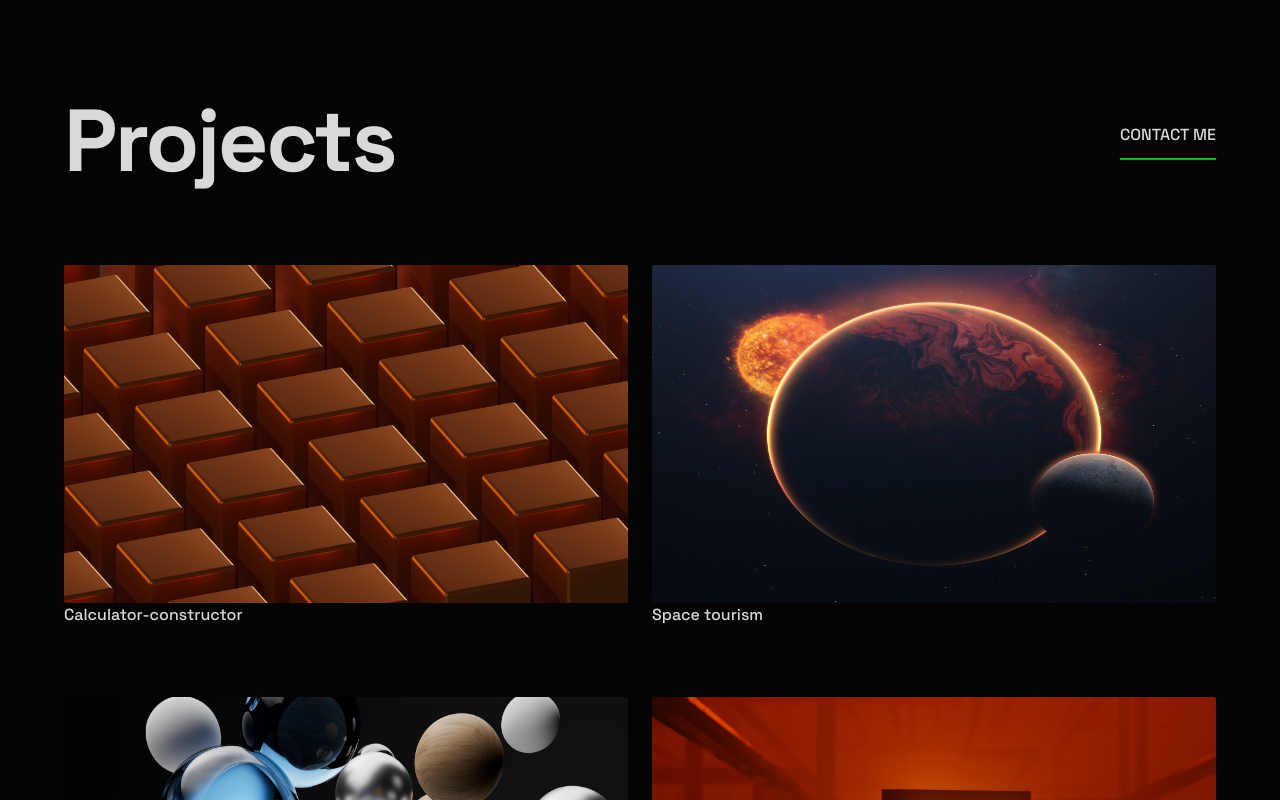
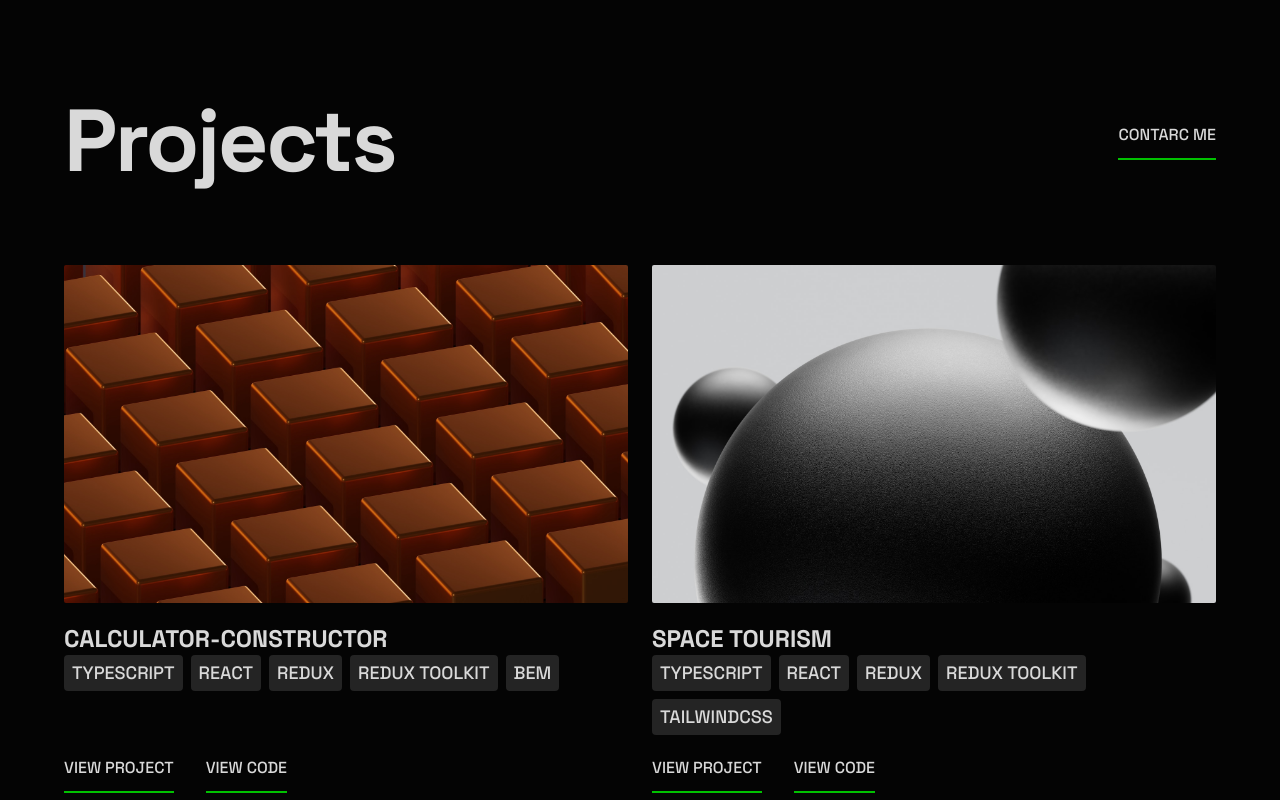
Before and after one commit to otr-web-study/simple-portfolio, a Vue app: page / in a window 1280 px wide. Shown: the part 1140-1940 px from the top of the page. Built offline with nearby package versions, Linux system fonts and the light colour scheme.

Commit message:
finished projects, started contact

```diff
--- a/package.json
+++ b/package.json
@@ -13,6 +13,7 @@
   },
   "dependencies": {
     "pinia": "^2.1.6",
+    "vee-validate": "^4.11.1",
     "vue": "^3.3.4"
   },
   "devDependencies": {
--- a/src/App.vue
+++ b/src/App.vue
@@ -3,6 +3,7 @@ import TheHeader from '@/components/TheHeader.vue';
 import GreetingSection from '@/components/GreetingSection.vue';
 import TechnologiesPanel from './components/TechnologiesPanel.vue';
 import ProjectsSection from './components/ProjectsSection.vue';
+import ContactMeSection from './components/ContactMeSection.vue';
 import { useFetchData } from '@/hooks/useFetchData';
 
 useFetchData();
@@ -14,5 +15,6 @@ useFetchData();
     <GreetingSection />
     <TechnologiesPanel />
     <ProjectsSection />
+    <ContactMeSection />
   </main>
 </template>
--- a/src/components/ContactMe.vue
+++ b/src/components/AppLink.vue
@@ -1,12 +1,19 @@
 <script setup lang="ts">
-const props = withDefaults(defineProps<{ class?: string }>(), { class: '' });
+interface AppLinkProps {
+  class?: string;
+  to: string;
+  target?: string;
+}
+const props = withDefaults(defineProps<AppLinkProps>(), { class: '', target: '' });
 </script>
 
 <template>
   <a
-    href="#contact-me"
+    :href="to"
     class="tracking-heading-[2.286px] inline-block border-b-2 border-b-accent pb-[10px] text-base uppercase leading-[26px] transition-colors duration-[400ms] hover:text-accent"
     :class="props.class"
-    >contact me</a
+    :target="target"
   >
+    <slot />
+  </a>
 </template>
--- /dev/null
+++ b/src/components/ContactMeSection.vue
@@ -0,0 +1,27 @@
+<script setup lang="ts">
+import TheContainer from './TheContainer.vue';
+import InputWithValidation from './InputWithValidation.vue';
+</script>
+
+<template>
+  <section class="bg-tertiary pb-20 pt-16 xl:pt-20">
+    <TheContainer class="flex flex-col items-center xl:flex-row xl:items-start xl:justify-between">
+      <div class="max-w-full md:max-w-[445px]">
+        <h2
+          class="text-[40px] font-bold leading-[40px] tracking-[-1.1px] md:text-[72px] md:leading-[72px] md:tracking-[-2px] xl:text-heading-xl xl:leading-heading-xl xl:tracking-heading-xl"
+        >
+          Contact
+        </h2>
+        <p
+          class="mt-5 text-center text-[16px] leading-[26px] text-silver md:text-[18px] md:leading-[28px] xl:mt-9 xl:text-left"
+        >
+          I would love to hear about your project and how I could help. Please fill in the form, and
+          I’ll get back to you as soon as possible.
+        </p>
+      </div>
+      <form class="max-w-full md:max-w-[445px]">
+        <InputWithValidation name="name" placeholder="Name" />
+      </form>
+    </TheContainer>
+  </section>
+</template>
--- a/src/components/GreetingSection.vue
+++ b/src/components/GreetingSection.vue
@@ -1,6 +1,6 @@
 <script setup lang="ts">
 import TheContainer from './TheContainer.vue';
-import ContactMe from './ContactMe.vue';
+import AppLink from './AppLink.vue';
 </script>
 
 <template>
@@ -26,7 +26,7 @@ import ContactMe from './ContactMe.vue';
       >
         I’m a front-end developer passionate about building accessible web apps that users love.
       </p>
-      <ContactMe class="mt-5 md:mt-52" />
+      <AppLink class="mt-5 md:mt-52" to="#contact-me">Contarc Me</AppLink>
     </TheContainer>
   </section>
 </template>
--- /dev/null
+++ b/src/components/InputWithValidation.vue
@@ -0,0 +1,19 @@
+<script setup lang="ts">
+import { useField } from 'vee-validate';
+
+interface InputProps {
+  name: string;
+  placeholder?: string;
+}
+
+const props = defineProps<InputProps>();
+
+const { value, errorMessage } = useField(() => props.name);
+</script>
+
+<template>
+  <input v-model="value" class="" autocomplete="off" :placeholder="placeholder" />
+  <span class="" :class="{ 'opacity-100': errorMessage }">
+    {{ errorMessage }}
+  </span>
+</template>
--- a/src/components/ProjectItem.vue
+++ b/src/components/ProjectItem.vue
@@ -1,12 +1,41 @@
 <script setup lang="ts">
+import AppLink from './AppLink.vue';
 import { type Project } from '@/types/Project';
 
 defineProps<{ project: Project }>();
 </script>
 
 <template>
-  <div>
-    <img :src="project.cover" :alt="project.title" class="aspect-[5/3] rounded-sm" />
-    {{ project.title }}
+  <div class="flex h-full flex-col">
+    <div class="group relative">
+      <img
+        :src="project.cover"
+        :alt="project.title"
+        class="aspect-[5/3] h-full w-full rounded-sm object-cover"
+      />
+      <img
+        :src="project.image"
+        :alt="project.title"
+        class="absolute bottom-0 left-full right-0 aspect-[5/3] h-full w-0 overflow-hidden rounded-sm object-cover transition-all duration-700 group-hover:left-0 group-hover:w-full"
+      />
+    </div>
+    <h3 class="pt-5 text-heading-m font-bold uppercase leading-heading-m">
+      {{ project.title }}
+    </h3>
+    <div class="flex flex-grow flex-wrap items-start gap-2">
+      <span
+        v-for="tech in project.technologies"
+        :key="tech"
+        class="rounded bg-secondary px-2 py-1 text-sm uppercase md:text-normal md:leading-normal"
+        >{{ tech }}</span
+      >
+    </div>
+    <div class="mt-5 flex gap-8">
+      <AppLink v-if="project.linkLive" :to="project.linkLive" target="_blank">view project</AppLink>
+      <span v-else class="tracking-heading-[2.286px] text-base uppercase leading-[26px]"
+        >not published</span
+      >
+      <AppLink :to="project.linkCode" target="_blank">view code</AppLink>
+    </div>
   </div>
 </template>
--- a/src/components/ProjectsSection.vue
+++ b/src/components/ProjectsSection.vue
@@ -1,30 +1,46 @@
 <script setup lang="ts">
 import TheContainer from './TheContainer.vue';
-import ContactMe from './ContactMe.vue';
+import AppLink from './AppLink.vue';
 import ProjectItem from './ProjectItem.vue';
 import { useProjects } from '@/hooks/useProjects';
 
-const { projects, hasNextPage } = useProjects();
+const { projects, hasNextPage, handleNextPageClick } = useProjects();
 </script>
 
 <template>
-  <section class="pt-10 md:pt-[52px] xl:pt-[72px]">
-    <TheContainer>
+  <section class="pb-10 pt-10 md:pt-[52px] xl:pt-[72px]">
+    <TheContainer class="flex flex-col">
       <div class="flex items-center justify-between">
         <h2
           class="text-[40px] font-bold leading-[40px] tracking-[1.1px] md:text-[72px] md:leading-[72px] md:tracking-[2px] xl:text-heading-xl xl:leading-heading-xl xl:tracking-heading-xl"
         >
           Projects
         </h2>
-        <ContactMe />
+        <AppLink to="#contact-me">Contarc Me</AppLink>
       </div>
       <ul
-        class="grid grid-cols-1 gap-[40px] pt-10 md:grid-cols-2 md:gap-[60px_21px] md:pt-14 xl:gap-[70px_24px] xl:pt-20"
+        class="mb-11 grid grid-cols-1 gap-[40px] pt-10 md:grid-cols-2 md:gap-[60px_21px] md:pt-14 xl:gap-[70px_24px] xl:pt-20"
       >
-        <li v-for="project in projects" :key="project.title">
-          <ProjectItem :project="project" />
-        </li>
+        <TransitionGroup
+          enter-active-class="duration-300 ease"
+          enter-from-class="opacity-0"
+          enter-to-class="opacity-1"
+          leave-active-class="duration-300"
+          leave-from-class="opacity-1"
+          leave-to-class="opacity-0"
+        >
+          <li v-for="project in projects" :key="project.title">
+            <ProjectItem :project="project" />
+          </li>
+        </TransitionGroup>
       </ul>
+      <button
+        v-if="hasNextPage"
+        class="tracking-heading-[2.286px] mx-auto rounded bg-secondary px-24 py-[2px] text-base uppercase leading-[26px] transition-colors duration-[400ms] hover:text-accent"
+        @click="handleNextPageClick"
+      >
+        more...
+      </button>
     </TheContainer>
   </section>
 </template>
--- a/src/hooks/useProjects.ts
+++ b/src/hooks/useProjects.ts
@@ -27,8 +27,12 @@ export const useProjects = () => {
   );
 
   const hasNextPage = computed(
-    () => controlStore.page > filteredProjects.value.length / PROJECT_PER_PAGE,
+    () => controlStore.page < filteredProjects.value.length / PROJECT_PER_PAGE,
   );
 
-  return { projects: visibleProjects, hasNextPage };
+  const handleNextPageClick = () => {
+    controlStore.setPage(controlStore.page + 1);
+  };
+
+  return { projects: visibleProjects, hasNextPage, handleNextPageClick };
 };
--- a/tailwind.config.js
+++ b/tailwind.config.js
@@ -7,6 +7,7 @@ module.exports = {
       colors: {
         primary: 'rgb(4, 4, 4)',
         secondary: 'hsl(0, 0%, 14%)',
+        tertiary: 'hsl(0, 0%, 8%)',
         accent: 'hsl(120, 99%, 38%)',
         grayish: 'hsl(0, 0%, 85%)',
         silver: 'hsl(0, 0%, 70%)',
```
Also changed, not shown: public/assets/images/space-tourism-cover.jpg, 1 other file (tests, documents, lock files or other folders).
